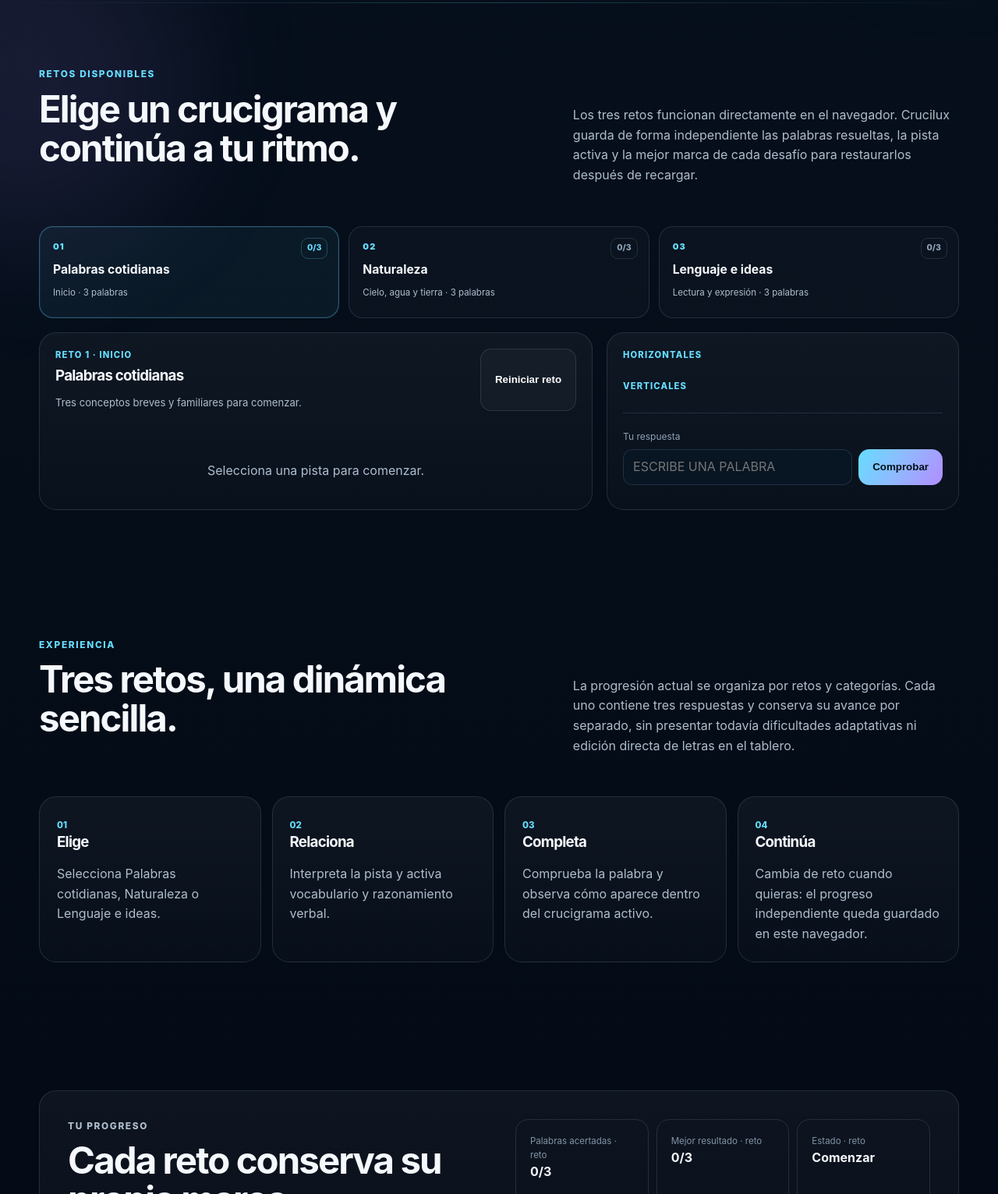
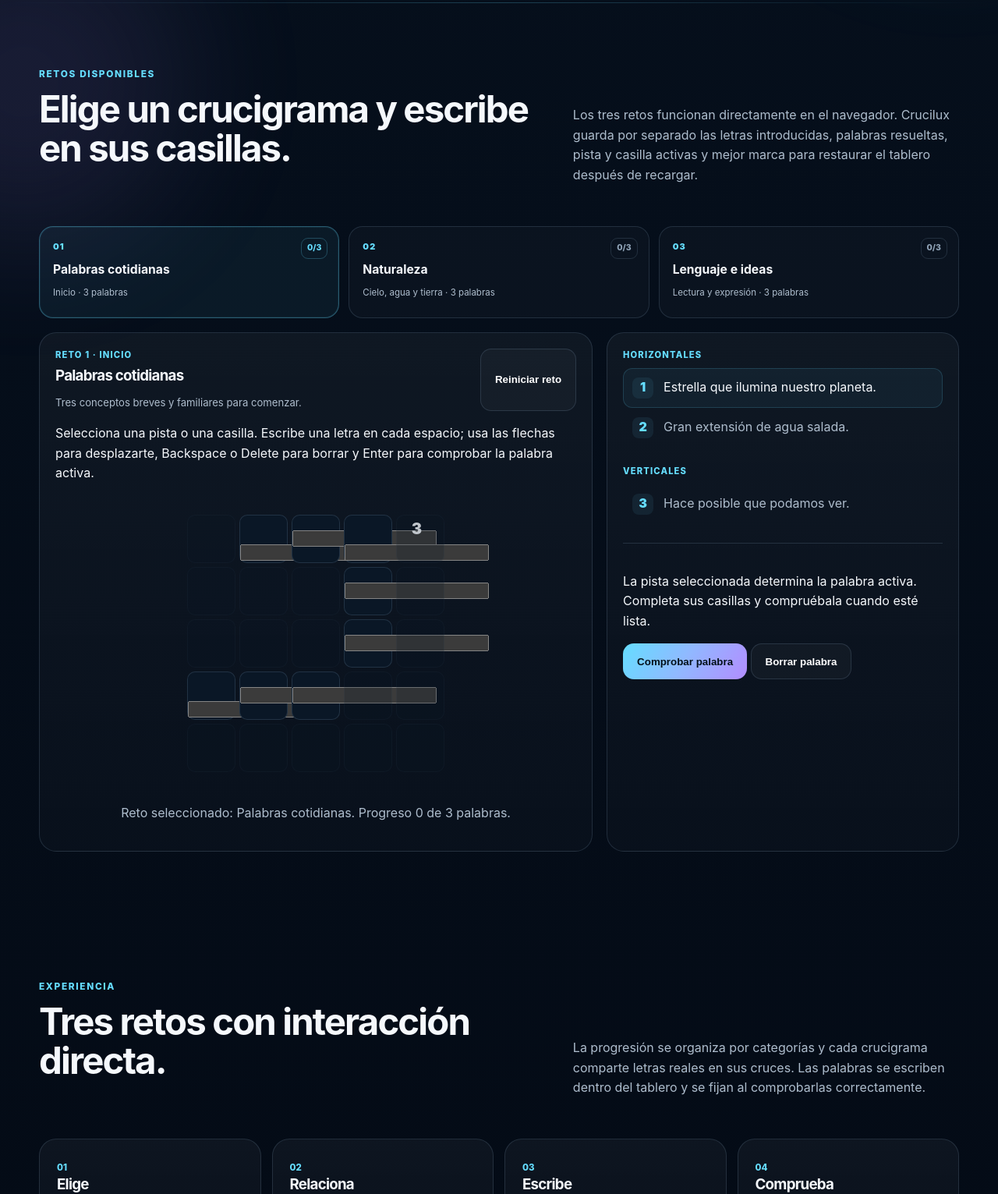
Before and after one commit to neuronova-apps/crucilux-app, a plain HTML site: page index.html in a window 1280 px wide. Shown: the part 545-2076 px from the top of the page at 78% size. Drawn offline with Linux system fonts and the light colour scheme.

Commit message:
feat: adaptar la interfaz a edición directa del crucigrama

```diff
--- a/index.html
+++ b/index.html
@@ -3,7 +3,7 @@
 <head>
   <meta charset="utf-8">
   <meta name="viewport" content="width=device-width, initial-scale=1">
-  <meta name="description" content="Crucilux es un MVP web con tres retos de crucigrama y nueve palabras para practicar vocabulario, asociación de conceptos y razonamiento verbal.">
+  <meta name="description" content="Crucilux es un MVP web con tres retos de crucigrama, nueve palabras y edición directa de letras en el tablero para practicar vocabulario y razonamiento verbal.">
   <meta name="robots" content="index, follow, max-snippet:-1, max-image-preview:large, max-video-preview:-1">
   <meta name="application-name" content="Crucilux">
   <meta name="theme-color" content="#06101d">
@@ -12,7 +12,7 @@
   <meta property="og:locale" content="es_PE">
   <meta property="og:site_name" content="Neuronova Apps">
   <meta property="og:title" content="Crucilux | Crucigramas y retos de palabras">
-  <meta property="og:description" content="Resuelve tres retos de palabras con progreso local independiente y nueve conceptos distribuidos por categorías.">
+  <meta property="og:description" content="Resuelve tres crucigramas escribiendo letras directamente en sus casillas y conserva tu progreso local por reto.">
   <meta property="og:url" content="https://neuronova-apps.github.io/crucilux-app/">
   <meta property="og:image" content="https://neuronova-apps.github.io/crucilux-app/favicon.svg">
   <meta property="og:image:type" content="image/svg+xml">
@@ -22,7 +22,7 @@
   <link rel="canonical" href="https://neuronova-apps.github.io/crucilux-app/">
   <meta name="twitter:card" content="summary">
   <meta name="twitter:title" content="Crucilux | Crucigramas y retos de palabras">
-  <meta name="twitter:description" content="Tres retos de crucigrama y nueve palabras para practicar vocabulario directamente en el navegador.">
+  <meta name="twitter:description" content="Tres retos y nueve palabras con entrada de letras directamente en el tablero del crucigrama.">
   <meta name="twitter:image" content="https://neuronova-apps.github.io/crucilux-app/favicon.svg">
   <meta name="twitter:image:alt" content="Símbolo de Crucilux">
   <title>Crucilux | Crucigramas y retos de palabras</title>
@@ -59,7 +59,7 @@
         <div class="hero-copy reveal">
           <p class="eyebrow"><span class="pulse-dot" aria-hidden="true"></span> MVP web funcional · Palabras · lógica · concentración</p>
           <h1>Conecta pistas. <span>Descubre palabras.</span></h1>
-          <p class="lead">Crucilux ofrece tres retos web de palabras con categorías distintas. Selecciona un crucigrama, interpreta sus pistas y completa nueve conceptos en total mientras el navegador conserva el progreso de cada reto por separado.</p>
+          <p class="lead">Crucilux ofrece tres retos de crucigrama con categorías distintas. Selecciona una pista y escribe cada letra directamente en el tablero; los cruces comparten casillas y el navegador conserva el progreso de cada reto por separado.</p>
           <div class="hero-actions">
             <a class="button primary" href="#jugar">Elegir reto <span aria-hidden="true">→</span></a>
             <a class="button ghost" href="#como-funciona">Conocer Crucilux</a>
@@ -98,8 +98,8 @@
     <section id="jugar" class="section play-section">
       <div class="container">
         <div class="section-heading reveal">
-          <div><p class="eyebrow">Retos disponibles</p><h2>Elige un crucigrama y continúa a tu ritmo.</h2></div>
-          <p>Los tres retos funcionan directamente en el navegador. Crucilux guarda de forma independiente las palabras resueltas, la pista activa y la mejor marca de cada desafío para restaurarlos después de recargar.</p>
+          <div><p class="eyebrow">Retos disponibles</p><h2>Elige un crucigrama y escribe en sus casillas.</h2></div>
+          <p>Los tres retos funcionan directamente en el navegador. Crucilux guarda por separado las letras introducidas, palabras resueltas, pista y casilla activas y mejor marca para restaurar el tablero después de recargar.</p>
         </div>
 
         <div class="challenge-selector reveal" role="group" aria-label="Seleccionar reto de Crucilux">
@@ -121,7 +121,8 @@
               <button id="resetGame" class="button ghost" type="button">Reiniciar reto</button>
             </div>
 
-            <div id="crossword" class="crossword" role="grid" aria-label="Crucigrama activo de Crucilux"></div>
+            <p id="boardInstructions" class="board-instructions">Selecciona una pista o una casilla. Escribe una letra en cada espacio; usa las flechas para desplazarte, Backspace o Delete para borrar y Enter para comprobar la palabra activa.</p>
+            <div id="crossword" class="crossword" role="grid" aria-label="Crucigrama activo de Crucilux" aria-describedby="boardInstructions"></div>
             <p id="gameMessage" class="game-message" aria-live="polite">Selecciona una pista para comenzar.</p>
           </section>
 
@@ -135,8 +136,11 @@
               <div id="downClues"></div>
             </div>
             <div class="answer-box">
-              <label for="answerInput">Tu respuesta</label>
-              <div class="answer-row"><input id="answerInput" type="text" maxlength="12" autocomplete="off" placeholder="Escribe una palabra"><button id="checkAnswer" class="button primary" type="button">Comprobar</button></div>
+              <p class="board-entry-note">La pista seleccionada determina la palabra activa. Completa sus casillas y compruébala cuando esté lista.</p>
+              <div class="answer-actions">
+                <button id="checkAnswer" class="button primary" type="button">Comprobar palabra</button>
+                <button id="clearWord" class="button ghost" type="button">Borrar palabra</button>
+              </div>
             </div>
           </aside>
         </div>
@@ -146,21 +150,21 @@
     <section id="como-funciona" class="section method-section">
       <div class="container">
         <div class="section-heading reveal">
-          <div><p class="eyebrow">Experiencia</p><h2>Tres retos, una dinámica sencilla.</h2></div>
-          <p>La progresión actual se organiza por retos y categorías. Cada uno contiene tres respuestas y conserva su avance por separado, sin presentar todavía dificultades adaptativas ni edición directa de letras en el tablero.</p>
+          <div><p class="eyebrow">Experiencia</p><h2>Tres retos con interacción directa.</h2></div>
+          <p>La progresión se organiza por categorías y cada crucigrama comparte letras reales en sus cruces. Las palabras se escriben dentro del tablero y se fijan al comprobarlas correctamente.</p>
         </div>
         <div class="method-grid">
           <article class="method-card reveal"><span>01</span><h3>Elige</h3><p>Selecciona Palabras cotidianas, Naturaleza o Lenguaje e ideas.</p></article>
-          <article class="method-card reveal"><span>02</span><h3>Relaciona</h3><p>Interpreta la pista y activa vocabulario y razonamiento verbal.</p></article>
-          <article class="method-card reveal"><span>03</span><h3>Completa</h3><p>Comprueba la palabra y observa cómo aparece dentro del crucigrama activo.</p></article>
-          <article class="method-card reveal"><span>04</span><h3>Continúa</h3><p>Cambia de reto cuando quieras: el progreso independiente queda guardado en este navegador.</p></article>
+          <article class="method-card reveal"><span>02</span><h3>Relaciona</h3><p>Interpreta una pista horizontal o vertical y activa esa palabra.</p></article>
+          <article class="method-card reveal"><span>03</span><h3>Escribe</h3><p>Introduce letras directamente en las casillas y aprovecha los cruces compartidos.</p></article>
+          <article class="method-card reveal"><span>04</span><h3>Comprueba</h3><p>Valida la palabra activa; si es correcta queda fijada y el avance se guarda localmente.</p></article>
         </div>
       </div>
     </section>
 
     <section id="progreso" class="section progress-section">
       <div class="container progress-panel reveal">
-        <div><p class="eyebrow">Tu progreso</p><h2>Cada reto conserva su propia marca.</h2><p>Los indicadores muestran el desafío seleccionado. Cambiar de categoría no borra el anterior; al volver, Crucilux recupera sus palabras resueltas y su mejor resultado. Reiniciar afecta únicamente al reto activo.</p></div>
+        <div><p class="eyebrow">Tu progreso</p><h2>Cada reto conserva tablero y marca.</h2><p>Crucilux guarda las letras parciales y las palabras ya resueltas del desafío seleccionado. Cambiar de categoría no borra los demás; al volver, se recuperan sus casillas, pista activa y mejor resultado. Reiniciar afecta únicamente al reto visible.</p></div>
         <div class="progress-stats">
           <article><span>Palabras acertadas · reto</span><strong id="solvedCount">0/3</strong></article>
           <article><span>Mejor resultado · reto</span><strong id="bestScore">0/3</strong></article>
@@ -172,7 +176,7 @@
 
   <footer class="site-footer">
     <div class="container footer-grid">
-      <div><a class="brand" href="#inicio"><span class="brand-symbol" aria-hidden="true">CR</span><span class="brand-copy"><strong>Crucilux</strong><span>Neuronova Apps</span></span></a><p>Tres retos de palabras y nueve respuestas para practicar vocabulario y razonamiento verbal en la web.</p></div>
+      <div><a class="brand" href="#inicio"><span class="brand-symbol" aria-hidden="true">CR</span><span class="brand-copy"><strong>Crucilux</strong><span>Neuronova Apps</span></span></a><p>Tres crucigramas y nueve respuestas con entrada directa de letras para practicar vocabulario y razonamiento verbal.</p></div>
       <div class="footer-column"><h2>Explorar</h2><a href="#jugar">Jugar</a><a href="#como-funciona">Cómo funciona</a><a href="#progreso">Progreso</a></div>
       <div class="footer-column"><h2>Información</h2><a href="privacy.html">Privacidad</a><a href="https://github.com/neuronova-apps/crucilux-app">GitHub</a><a href="https://neuronova-apps.github.io/">Neuronova Apps</a></div>
     </div>
```
